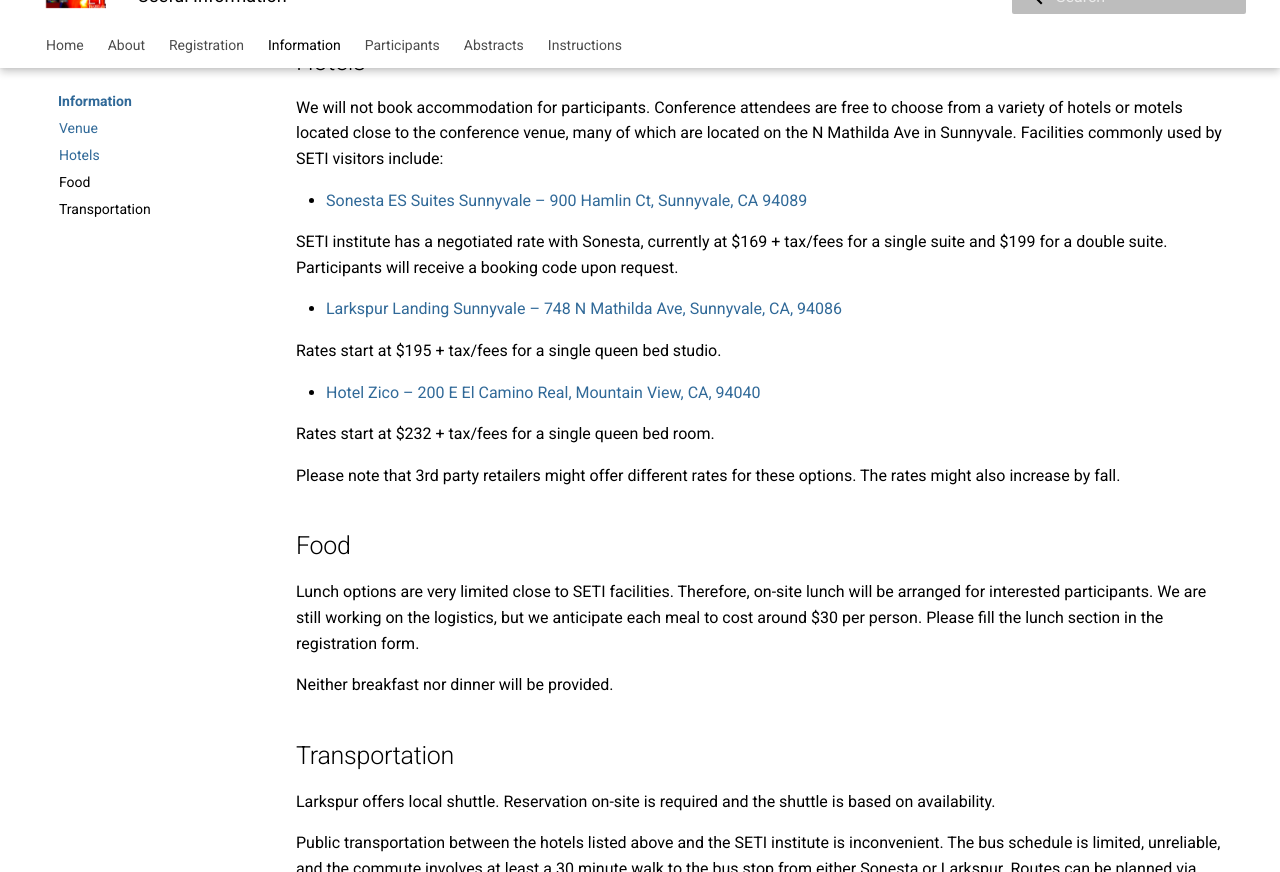
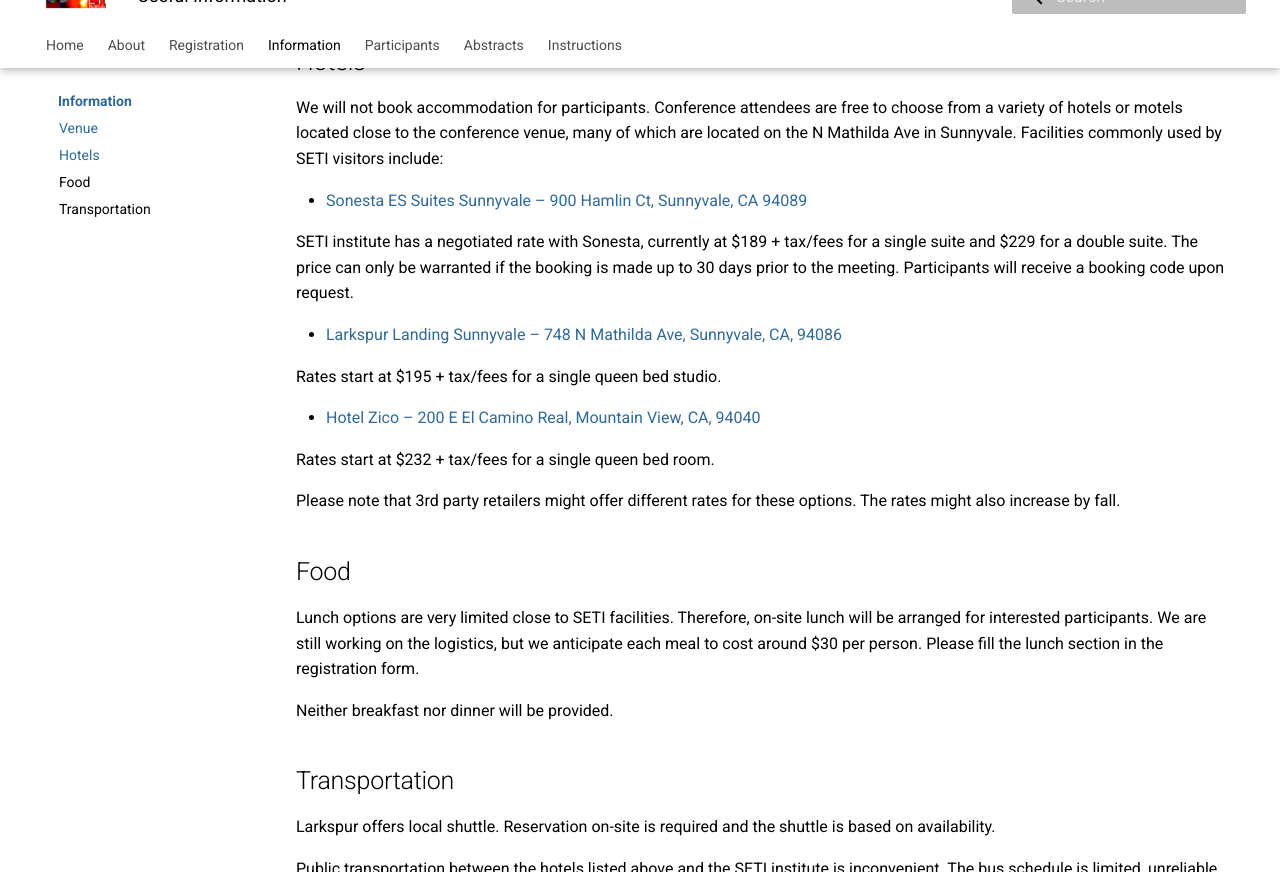
Before and after one commit to LM-SAL/iris_muse_team_meeting, an MkDocs documentation site: the page built from docs/useful_info.md, in a window 1280 px wide and 900 px high, scrolled down 1225 px, cut to the strip 28-900 px from the top of the window. Built offline with MkDocs 1.6.1 and Material for MkDocs 9.7.7, drawn with Linux system fonts in a browser that asks for light colours.

Commit message:
updated hotel info (#35)

```diff
--- a/docs/useful_info.md
+++ b/docs/useful_info.md
@@ -16,7 +16,7 @@
 
 * [Sonesta ES Suites Sunnyvale – 900 Hamlin Ct, Sunnyvale, CA 94089](https://www.sonesta.com/sonesta-es-suites/ca/sunnyvale/sonesta-es-suites-sunnyvale)
 
-SETI institute has a negotiated rate with Sonesta, currently at $169 + tax/fees for a single suite and $199 for a double suite. Participants will receive a booking code upon request.
+SETI institute has a negotiated rate with Sonesta, currently at $189 + tax/fees for a single suite and $229 for a double suite. The price can only be warranted if the booking is made up to 30 days prior to the meeting. Participants will receive a booking code upon request.
 
 * [Larkspur Landing Sunnyvale – 748 N Mathilda Ave, Sunnyvale, CA, 94086](https://www.hotelzico.com/?utm_source=google&utm_medium=organic&utm_campaign=business_listing)
 
```
